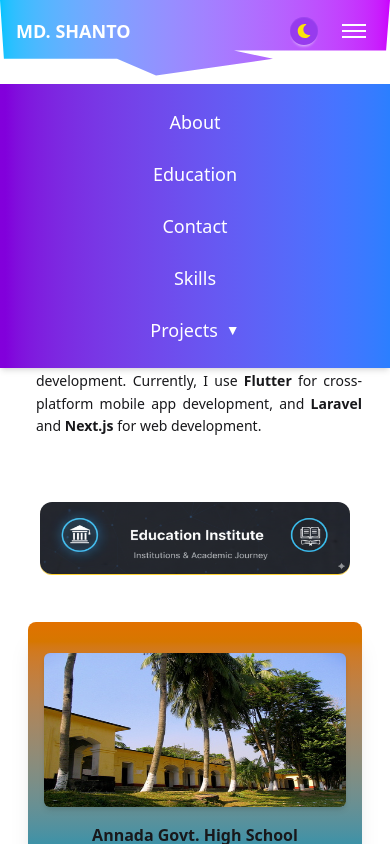
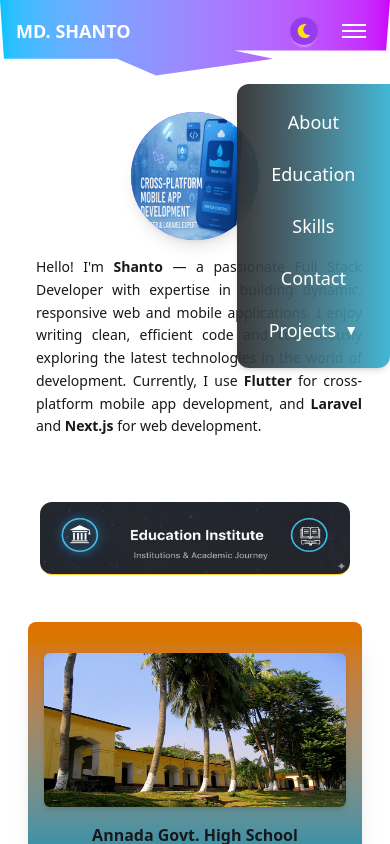
Before and after one commit to shanto-0011/shanto-portfolio, a Next.js app: page / in a window 390 px wide. Both pictures are taken after a click on the button 354 px from the left and 31 px from the top of the page. Shown: the top 844 px of the page. Built offline with nearby package versions, Linux system fonts and the light colour scheme; what @radix-ui/themes would draw is missing.

Commit message:
update mobile navbar

```diff
--- a/app/components/CurvedNavbar.tsx
+++ b/app/components/CurvedNavbar.tsx
@@ -8,13 +8,14 @@ import CustomTheme from "../theme/CustomTheme";
 const navLinks = [
   { name: "About", href: "#about" },
   { name: "Education", href: "#education" },
+  { name: "Skills", href: "#skill" },
   { name: "Contact", href: "#contact" },
-  { name: "Skills", href: "#skill" },
+
 ];
 
 const projectCategories = [
-  { name: "Industrial", href: "/projects/category-a" },
-  { name: "Versity", href: "/projects/category-b" },
+  { name: "Professional", href: "/projects/category-a" },
+  { name: "Personal", href: "/projects/category-b" },
 ];
 
 const CurvedNavbar = () => {
@@ -134,9 +135,9 @@ const CurvedNavbar = () => {
             animate={{ opacity: 1, height: "auto" }}
             exit={{ opacity: 0, height: 0 }}
             transition={{ duration: 0.3 }}
-            className="md:hidden absolute top-full left-0 w-full bg-gradient-to-r from-purple-700 to-blue-500 shadow-md overflow-hidden z-40"
+            className="md:hidden absolute  top-full right-0  px-8 bg-gradient-to-r from-[#2e2e2eef] to-[#35b3d3ef] shadow-md  z-40 rounded-[12px] rounded-tr-none"
           >
-            <ul className="flex flex-col items-center py-4 text-white">
+            <ul className="flex flex-col   items-center py-4 text-white">
               {navLinks.map((link) => (
                 <li
                   key={link.name}
@@ -145,7 +146,7 @@ const CurvedNavbar = () => {
                 >
                   <Link
                     href={link.href}
-                    className="block py-2 text-lg hover:text-blue-200 transition-colors"
+                    className="block py-2 text-lg hover:text-amber-400 transition-colors"
                   >
                     {link.name}
                   </Link>
@@ -156,7 +157,7 @@ const CurvedNavbar = () => {
               <li className="relative w-full text-center">
                 <button
                   onClick={() => setIsProjectsOpen(!isProjectsOpen)}
-                  className="w-full py-2 text-lg hover:text-blue-200 transition-colors flex items-center justify-center"
+                  className="w-full py-2 text-lg hover:text-amber-400 transition-colors flex items-center justify-center"
                 >
                   Projects
                   <span className="ml-2 text-sm">
@@ -171,7 +172,7 @@ const CurvedNavbar = () => {
                       animate={{ opacity: 1, height: "auto" }}
                       exit={{ opacity: 0, height: 0 }}
                       transition={{ duration: 0.2 }}
-                      className="bg-purple-800 bg-opacity-30 rounded-md mt-2 mx-auto w-10/12 overflow-hidden"
+                      className="bg-[#ceb36a]  bg-opacity-10 right-0 rounded-[4px] mt-2 "
                     >
                       {projectCategories.map((project) => (
                         <li
@@ -180,7 +181,7 @@ const CurvedNavbar = () => {
                         >
                           <Link
                             href={project.href}
-                            className="block py-2 text-base hover:bg-purple-700/50"
+                            className="block py-2 px-2 text-base hover:bg-purple-700/50"
                           >
                             {project.name}
                           </Link>
--- a/app/page.tsx
+++ b/app/page.tsx
@@ -18,6 +18,7 @@ export default function Home() {
               </p>`}
       ></Intro>
       <EducationSection />
+      <SkillsSection />
       <ContactSection
         contactImageUrl="/images/contact.png"
         email="mosanta91977@gmail.com"
@@ -25,7 +26,7 @@ export default function Home() {
         whatsapp="https://www.linkedin.com/in/yourprofile"
       />
 
-      <SkillsSection />
+
     </>
   );
 }
```
